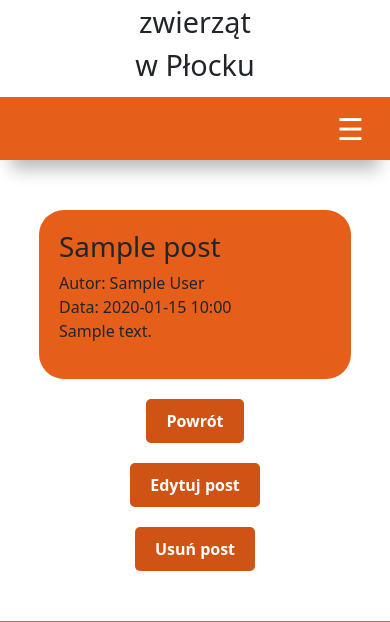
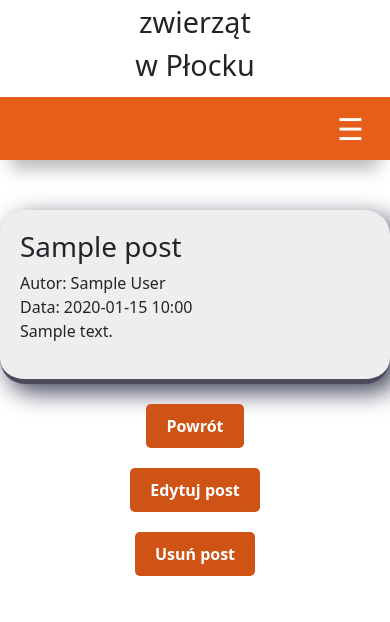
Before and after one commit to XCezor/Schronisko, a Flask app: page /aktualnosci/1 in a window 390 px wide. Shown: the part 278-900 px from the top of the page. Run offline with Flask 3, Linux system fonts and the light colour scheme; tables that the repository leaves empty hold one stand-in row (values such as "Sample post"); some libraries are stand-ins or nearby versions.

Commit message:
Poprawa wyglądu postów.

```diff
--- a/static/css/posts.css
+++ b/static/css/posts.css
@@ -13,13 +13,32 @@
     margin-bottom: 20px;
     padding: 20px;
     border-radius: 25px;
-    background-color: #e55e1a;
+    background-color: #eeeeee;
+    border-bottom: 5px solid #4d485c;
+    -webkit-box-shadow: 8px 8px 24px 0px rgba(66, 68, 90, 1);
+    -moz-box-shadow: 8px 8px 24px 0px rgba(66, 68, 90, 1);
+    box-shadow: 8px 8px 24px 0px rgba(66, 68, 90, 1);
+}
+
+@media (max-width: 768px) {
+    .post-box
+    {
+        width: 100%;
+    }
 }
 
 .post-box-title
 {
     width: 100%;
     height: 20%;
+    color: #e55e1a;
+    font-weight: bolder;
+}
+
+.post-box-title hr
+{
+    color: rgb(0, 0, 0);
+    height: 2px;
 }
 
 .post-box-date
@@ -27,6 +46,8 @@
     width: 100%;
     height: 10%;
     margin-bottom: 10px;
+    color: #666666;
+    font-weight: bold;
 }
 
 .post-box-container
@@ -58,6 +79,29 @@
     word-wrap: break-word;
 }
 
+@media (max-width: 768px) {
+    .post-box-container
+    {
+        width: 100%;
+        height: 100%;
+        display: contents;
+    }
+    .post-box-img
+    {
+        max-width: 300px;
+        max-height: 300px;
+        float: none;
+        margin-left: auto;
+        margin-right: auto;
+    }
+    .post-box-description
+    {
+        width: 100%;
+        height: 70%;
+        float: none;
+    }
+}
+
 .post-box-button
 {
     width: 100%;
@@ -76,7 +120,7 @@
 }
 
 .post-box-button a:hover {
-    background-color: rgba(255, 255, 255, 0.4);
+    background-color: #e6946b;
     transform: scale(1.1);
 }
 
--- a/templates/home.html
+++ b/templates/home.html
@@ -28,10 +28,11 @@
 
     <div class="post-box">
         <div class="post-box-title">
-            <h2>{{ post.title }}</h2>
+            <h2><strong>{{ post.title }}</strong></h2>
+            <hr/>
         </div>
         <div class="post-box-date">
-            Data: {{ post.post_datetime.strftime('%Y-%m-%d %H:%M') }}
+            {{ post.post_datetime.strftime('%Y-%m-%d %H:%M') }}
         </div>
         <div class="post-box-container">
             {% if post.title_img_name %}
--- a/templates/posts/posts.html
+++ b/templates/posts/posts.html
@@ -12,10 +12,11 @@
 
 <div class="post-box">
     <div class="post-box-title">
-            <h2>{{ post.title }}</h2>
+        <h2><strong>{{ post.title }}</strong></h2>
+        <hr/>
     </div>
     <div class="post-box-date">
-            Data: {{ post.post_datetime.strftime('%Y-%m-%d %H:%M') }}
+        {{ post.post_datetime.strftime('%Y-%m-%d %H:%M') }}
     </div>
     <div class="post-box-container">
         {% if post.title_img_name %}
```
Lines whose indentation alone changed are shown as unchanged.
